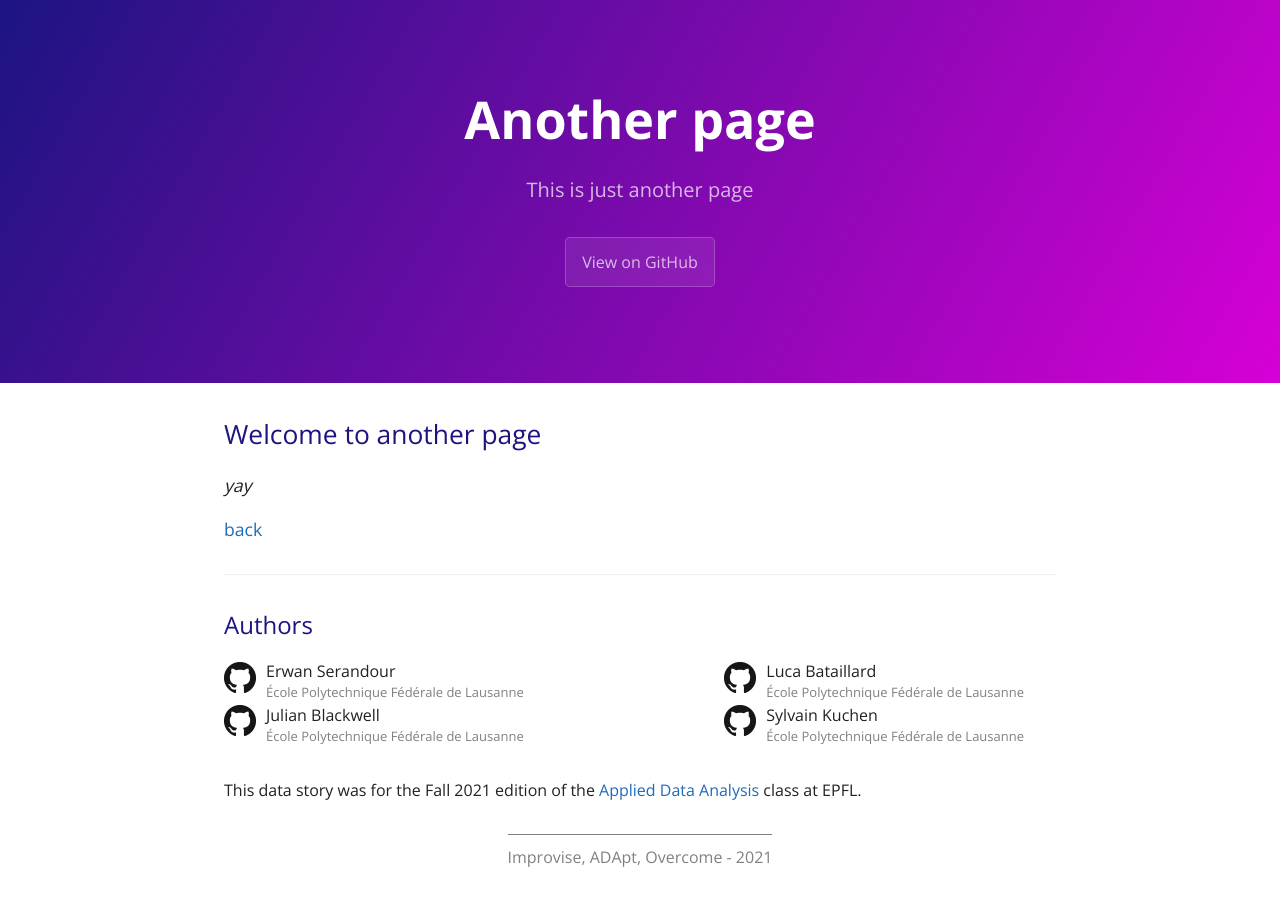
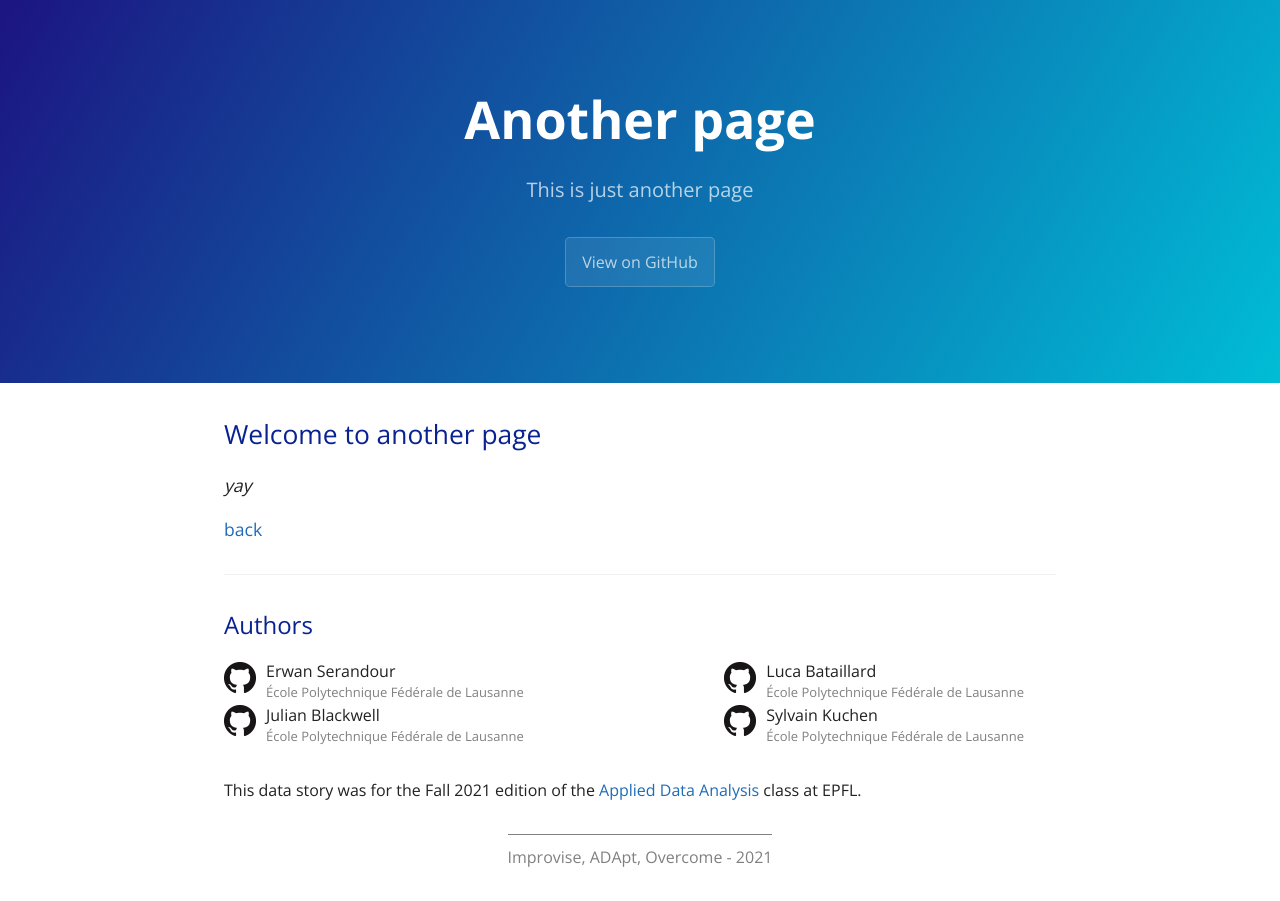
Before and after one commit to epfl-ada/ada-2021-project-improvise-adapt-overcome, a Jekyll site: the page built from website/another-page.md, in a window 1280 px wide. Built offline with Jekyll 4.4.1, drawn with Linux system fonts in a browser that asks for light colours.

Commit message:
change header and remove caption

```diff
--- a/website/_includes/clusters.html
+++ b/website/_includes/clusters.html
@@ -1,5 +1,4 @@
 <div id="cluster-container">
-    <span class="caption">{{ include.caption }}</span>
     <div id="clusters-visualization">
         <div id='clusters-graph'></div>
         <div id='cluster-labels'>
--- a/website/_sass/variables.scss
+++ b/website/_sass/variables.scss
@@ -4,11 +4,11 @@ $medium-breakpoint: 42em !default;
 
 // Headers
 $header-heading-color: #fff !default;
-$header-bg-color: #d600d6 !default;
+$header-bg-color: #00bdd6 !default;
 $header-bg-color-secondary: #1c1481 !default;
 
 // Text
-$section-headings-color: #1c1481 !default;
+$section-headings-color: #092291 !default;
 $body-text-color: #222222 !default;
 $body-link-color: #1e6bb8 !default;
 $blockquote-text-color: #ce4b00 !default;
```
